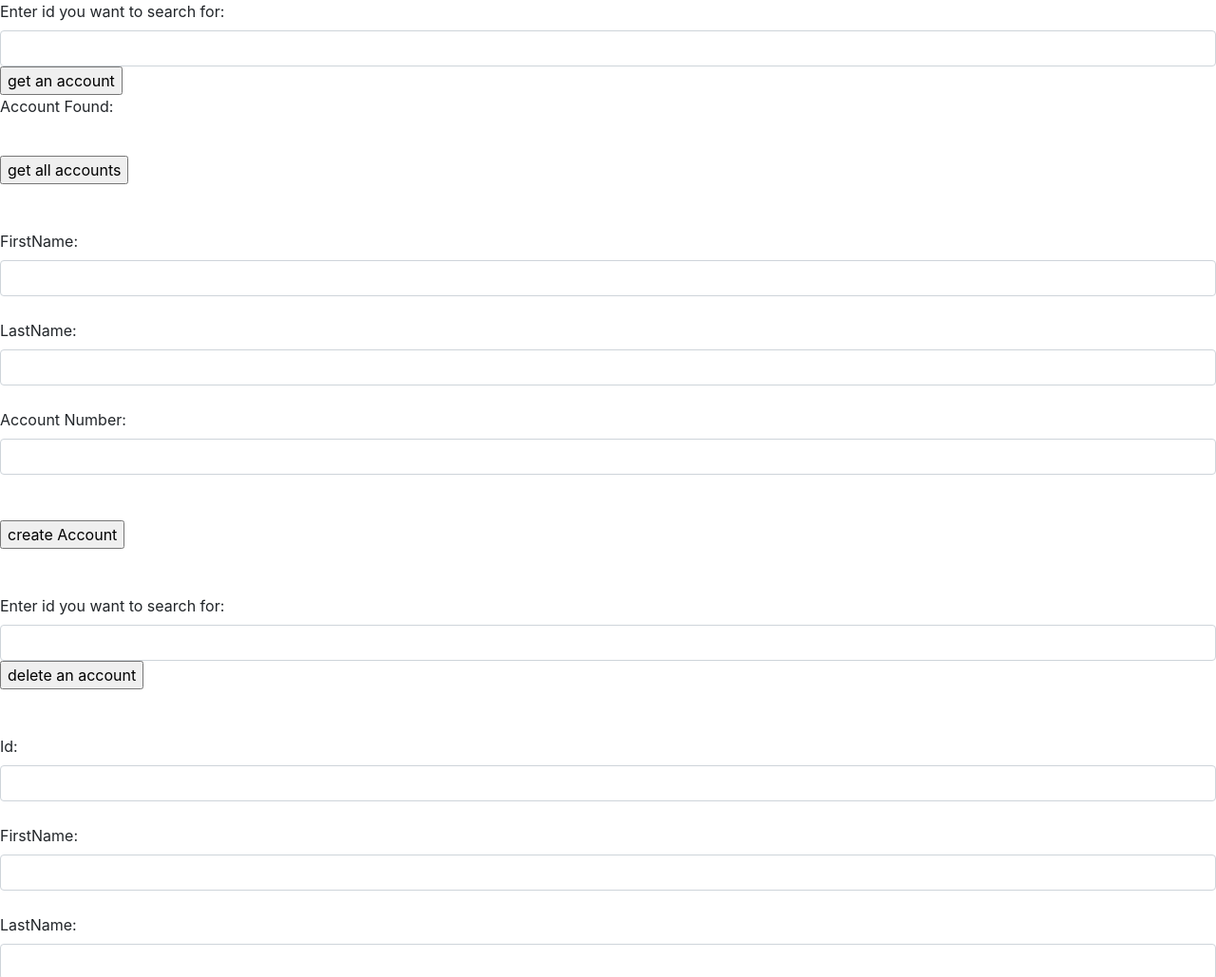
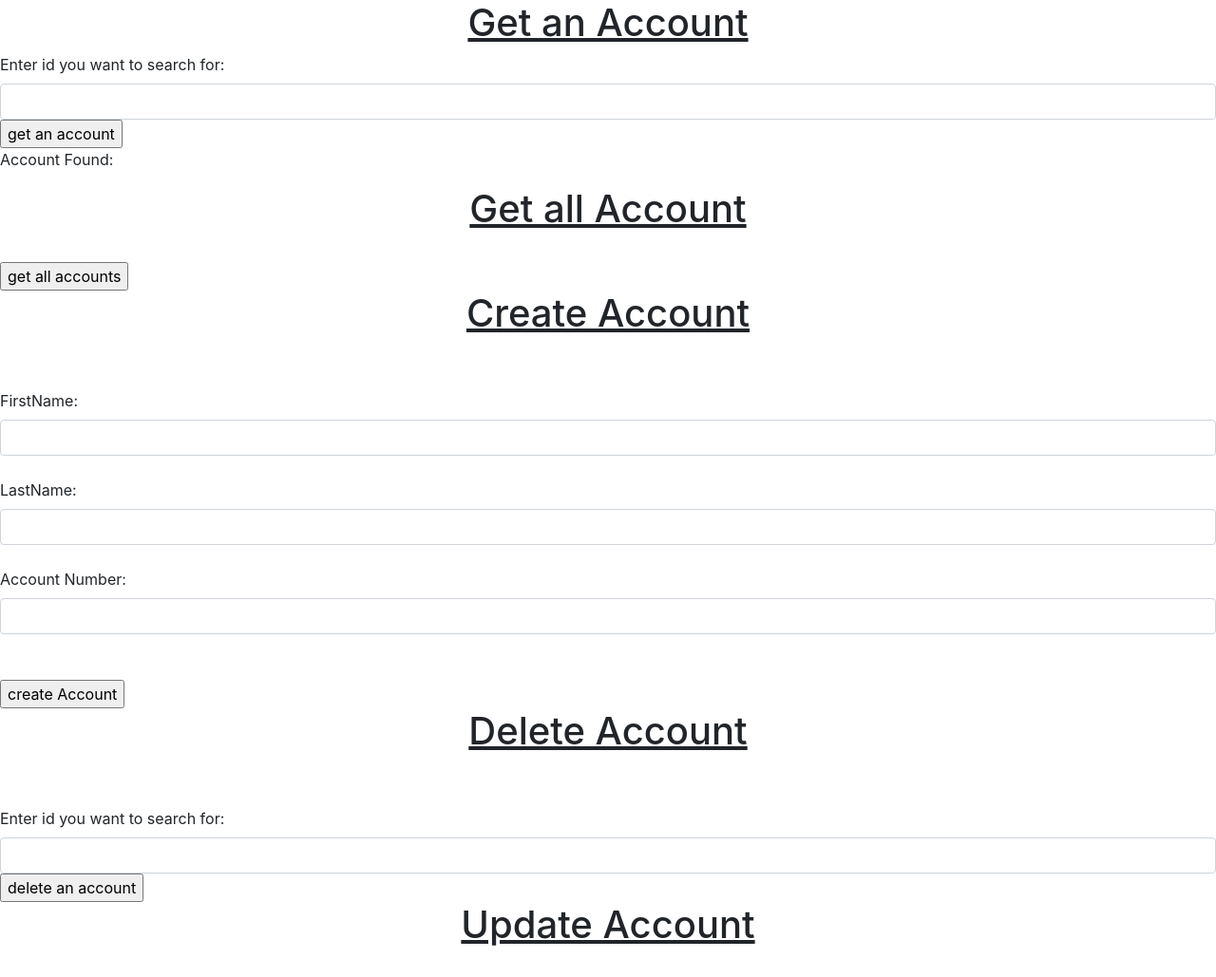
Before and after one commit to patelkarishma10/AccountsHTML, a plain HTML site: page index.html in a window 1280 px wide. Shown: the top 1029 px of the page at 95% size. Drawn offline with nearby package versions, Linux system fonts and the light colour scheme.

Commit message:
add css file

```diff
--- /dev/null
+++ b/index.css
@@ -0,0 +1,13 @@
+form {
+    border-width:medium;
+    border-color: cornflowerblue;
+}
+
+h1{
+    text-align: center;
+    text-decoration: underline;
+}
+
+input {
+    text-align: center;
+}
--- a/index.html
+++ b/index.html
@@ -2,20 +2,24 @@
 <html>
     <head>
         <link rel="stylesheet" href="https://stackpath.bootstrapcdn.com/bootstrap/4.3.1/css/bootstrap.min.css" integrity="sha384-ggOyR0iXCbMQv3Xipma34MD+dH/1fQ784/j6cY/iJTQUOhcWr7x9JvoRxT2MZw1T" crossorigin="anonymous">
+        <link rel="stylesheet" type="text/css" href="index.css">
     </head>
 
 <body>
  <script src= "account.js"></script>
+    <h1>Get an Account</h1>
     <form onsubmit="return getAccount()">
         <label for="anAcc" id ="anAccLable">Enter id you want to search for: </label>
         <input type="text" id ="anAcc" class="form-control" name="anAcc" required>
-        <input type="submit" value="get an account">
+        <input type="submit" class="submitButton" value="get an account">
         <p>
             <span>Account Found:</span>
             <span id="accountFirstName"></span>
             <span id="accountLastName"></span>
         </p>
     </form>
+
+    <h1>Get all Account</h1>
     <form onsubmit="return getAllAccounts()">
         <br>
         <input type="submit" value="get all accounts">
@@ -24,6 +28,8 @@
         </div>
 
         </form>
+
+    <h1>Create Account</h1>
     <form onsubmit="return createAccount()">
 
         <br><br>
@@ -39,6 +45,8 @@
         <input type="submit" value="create Account">
 
        </form>
+
+    <h1>Delete Account </h1>
     <form onsubmit="return deleteAccount()">
 
         <br><br>
@@ -47,6 +55,7 @@
         <input type="submit" value="delete an account">
 
         </form>
+    <h1>Update Account</h1>
     <form onsubmit="return updateAccount()">
         <br><br>
         <label for="updateId" id ="updateIdLable">Id: </label>
```
